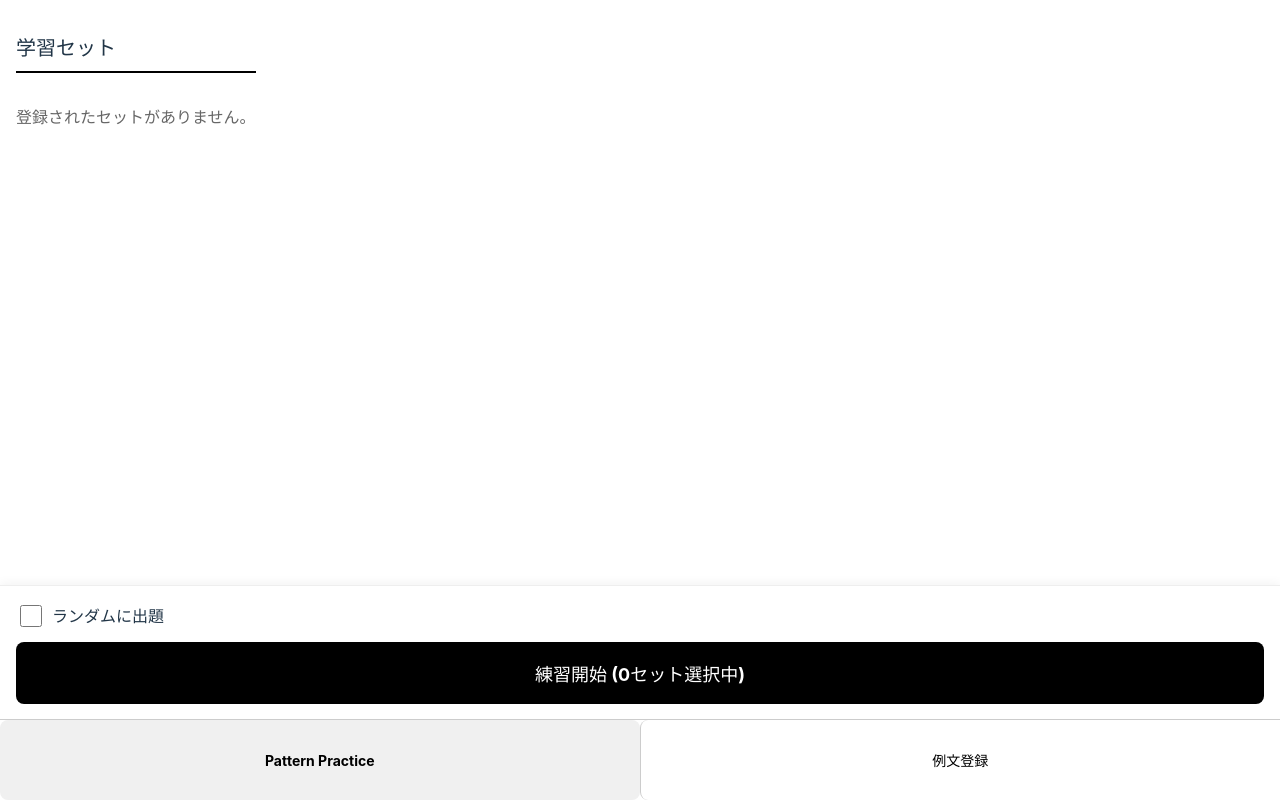
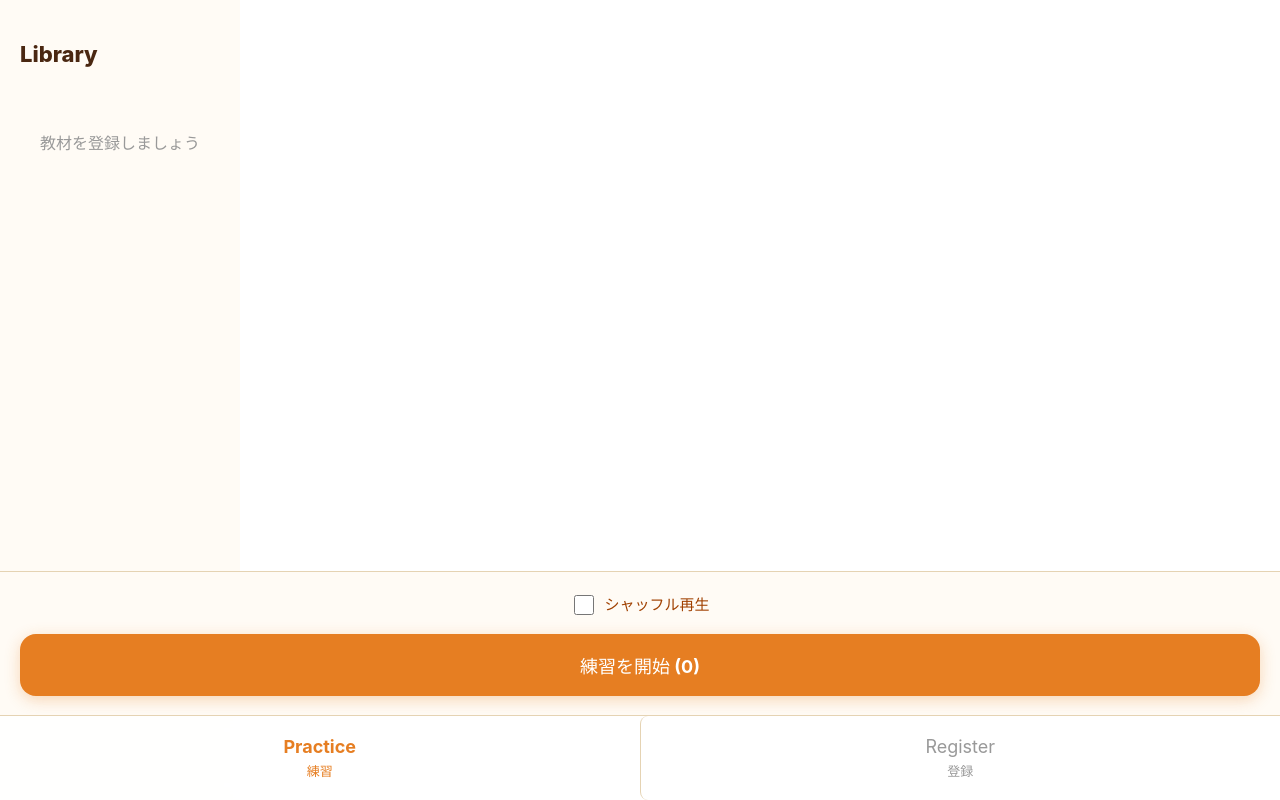
Before and after one commit to telephthalicacid-web/spanishpp, a React (Vite) app: page / in a window 1280 px wide. Built offline with nearby package versions, Linux system fonts and the light colour scheme.

Commit message:
Refactor styling with color constants and layout updates
Added color constants for consistent styling and updated components to use these colors. Improved button styles and adjusted layout for better visual consistency.

```diff
--- a/src/App.jsx
+++ b/src/App.jsx
@@ -23,59 +23,99 @@ export default function App() {
     }
   };
 
+  // デザイン共通定数
+  const colors = {
+    bg: '#FFFBF5',           // 非常に薄いベージュ（生成り）
+    primary: '#E67E22',      // 暖かいオレンジ（テラコッタ）
+    secondary: '#A04000',    // 深い茶色
+    text: '#4A2711',         // 濃いブラウン
+    accent: '#FDEBD0',       // 薄いピーチ（選択時）
+    white: '#FFFFFF',
+    border: '#E5D3B3'        // 薄い茶系の境界線
+  };
+
   const inputStyle = {
     width: '100%',
     padding: '12px',
     fontSize: '16px',
     boxSizing: 'border-box',
-    border: '1px solid #ccc',
-    borderRadius: '4px',
+    border: `1px solid ${colors.border}`,
+    borderRadius: '12px',
+    backgroundColor: colors.white,
+    color: colors.text,
     appearance: 'none',
   };
 
   return (
-    <div style={{ display: 'flex', flexDirection: 'column', height: '100vh', fontFamily: '-apple-system, BlinkMacSystemFont, "Segoe UI", Roboto, Helvetica, Arial, sans-serif', backgroundColor: '#fff' }}>
+    <div style={{
+      display: 'flex',
+      flexDirection: 'column',
+      height: '100vh',
+      fontFamily: '-apple-system, BlinkMacSystemFont, "Segoe UI", Roboto, Helvetica, Arial, sans-serif',
+      backgroundColor: colors.bg,
+      color: colors.text
+    }}>
 
       {/* メインコンテンツ */}
-      <div style={{ flex: 1, overflowY: 'auto', padding: '16px' }}>
+      <div style={{ flex: 1, overflowY: 'auto', padding: '20px' }}>
         {activeTab === 'practice' ? (
-          <PracticeMode grammarSets={grammarSets} deleteSet={deleteSet} />
+          <PracticeMode grammarSets={grammarSets} deleteSet={deleteSet} colors={colors} />
         ) : (
-          <RegisterMode grammarSets={grammarSets} saveToLocalStorage={saveToLocalStorage} inputStyle={inputStyle} />
+          <RegisterMode grammarSets={grammarSets} saveToLocalStorage={saveToLocalStorage} inputStyle={inputStyle} colors={colors} />
         )}
       </div>
 
-      {/* 下部タブバー (iPhoneホームバー考慮) */}
+      {/* 下部タブバー */}
       <div style={{
         display: 'flex',
         position: 'fixed',
         bottom: 0,
         left: 0,
         right: 0,
-        borderTop: '1px solid #ccc',
-        backgroundColor: '#fff',
-        height: '80px',
+        backgroundColor: 'rgba(255, 255, 255, 0.9)',
+        backdropFilter: 'blur(10px)',
+        borderTop: `1px solid ${colors.border}`,
+        height: '84px',
         paddingBottom: 'env(safe-area-inset-bottom)',
         zIndex: 1000
       }}>
         <button
           onClick={() => setActiveTab('practice')}
-          style={{ flex: 1, border: 'none', backgroundColor: activeTab === 'practice' ? '#f0f0f0' : '#fff', fontSize: '14px', fontWeight: activeTab === 'practice' ? 'bold' : 'normal' }}
+          style={{
+            flex: 1,
+            border: 'none',
+            backgroundColor: 'transparent',
+            fontSize: '13px',
+            color: activeTab === 'practice' ? colors.primary : '#999',
+            fontWeight: activeTab === 'practice' ? 'bold' : 'normal',
+            transition: '0.3s'
+          }}
         >
-          Pattern Practice
+          <div style={{ fontSize: '18px', marginBottom: '4px' }}>Practice</div>
+          練習
         </button>
         <button
           onClick={() => setActiveTab('register')}
-          style={{ flex: 1, border: 'none', backgroundColor: activeTab === 'register' ? '#f0f0f0' : '#fff', fontSize: '14px', fontWeight: activeTab === 'register' ? 'bold' : 'normal', borderLeft: '1px solid #ccc' }}
+          style={{
+            flex: 1,
+            border: 'none',
+            backgroundColor: 'transparent',
+            fontSize: '13px',
+            color: activeTab === 'register' ? colors.primary : '#999',
+            fontWeight: activeTab === 'register' ? 'bold' : 'normal',
+            borderLeft: `1px solid ${colors.border}`,
+            transition: '0.3s'
+          }}
         >
-          例文登録
+          <div style={{ fontSize: '18px', marginBottom: '4px' }}>Register</div>
+          登録
         </button>
       </div>
     </div>
   );
 }
 
-function PracticeMode({ grammarSets, deleteSet }) {
+function PracticeMode({ grammarSets, deleteSet, colors }) {
   const [selectedIds, setSelectedIds] = useState([]);
   const [isRandom, setIsRandom] = useState(false);
   const [isPracticing, setIsPracticing] = useState(false);
@@ -99,7 +139,7 @@ function PracticeMode({ grammarSets, deleteSet }) {
       }
     });
 
-    if (queue.length === 0) return alert('セットを選択してください');
+    if (queue.length === 0) return alert('教材を選択してください');
     if (isRandom) queue.sort(() => Math.random() - 0.5);
 
     setPracticeQueue(queue);
@@ -108,70 +148,94 @@ function PracticeMode({ grammarSets, deleteSet }) {
     setIsPracticing(true);
   };
 
-  // --- 練習実行中の画面 ---
   if (isPracticing) {
     const current = practiceQueue[currentIndex];
     return (
-      <div style={{ textAlign: 'center', paddingTop: '20px' }}>
-        <p style={{ color: '#666', fontSize: '14px' }}>{current.grammarName} ({currentIndex + 1}/{practiceQueue.length})</p>
-        <div style={{ margin: '40px 0', fontSize: '22px', fontWeight: 'bold', minHeight: '80px', display: 'flex', alignItems: 'center', justifyContent: 'center' }}>{current.ja}</div>
-        <div style={{ minHeight: '80px', marginBottom: '40px', display: 'flex', alignItems: 'center', justifyContent: 'center' }}>
-          {showAnswer && <div style={{ fontSize: '22px', color: '#d32f2f', fontWeight: 'bold' }}>{current.es}</div>}
+      <div style={{ textAlign: 'center', paddingTop: '40px' }}>
+        <p style={{ color: colors.secondary, fontSize: '14px', letterSpacing: '0.05em' }}>{current.grammarName} ({currentIndex + 1}/{practiceQueue.length})</p>
+        <div style={{
+          margin: '40px 0',
+          fontSize: '24px',
+          fontWeight: 'bold',
+          minHeight: '100px',
+          display: 'flex',
+          alignItems: 'center',
+          justifyContent: 'center',
+          lineHeight: '1.4'
+        }}>{current.ja}</div>
+
+        <div style={{ minHeight: '100px', marginBottom: '40px', display: 'flex', alignItems: 'center', justifyContent: 'center' }}>
+          {showAnswer && <div style={{ fontSize: '24px', color: colors.primary, fontWeight: 'bold' }}>{current.es}</div>}
         </div>
+
         {!showAnswer ? (
-          <button onClick={() => setShowAnswer(true)} style={{ width: '100%', padding: '20px', fontSize: '18px', backgroundColor: '#000', color: '#fff', border: 'none', borderRadius: '8px' }}>解答を表示</button>
+          <button
+            onClick={() => setShowAnswer(true)}
+            style={{ width: '100%', padding: '20px', fontSize: '18px', backgroundColor: colors.primary, color: '#fff', border: 'none', borderRadius: '16px', boxShadow: '0 4px 15px rgba(230, 126, 34, 0.3)', fontWeight: 'bold' }}
+          >
+            解答を表示
+          </button>
         ) : (
-          <button onClick={() => {
+          <button
+            onClick={() => {
               if (currentIndex < practiceQueue.length - 1) {
                 setCurrentIndex(currentIndex + 1);
                 setShowAnswer(false);
               } else {
-              alert('全例文が終了しました！');
+                alert('¡Buen trabajo! 全て終了しました。');
                 setIsPracticing(false);
               }
-          }} style={{ width: '100%', padding: '20px', fontSize: '18px', backgroundColor: '#000', color: '#fff', border: 'none', borderRadius: '8px' }}>次へ</button>
+            }}
+            style={{ width: '100%', padding: '20px', fontSize: '18px', backgroundColor: colors.text, color: '#fff', border: 'none', borderRadius: '16px', fontWeight: 'bold' }}
+          >
+            次へ進む
+          </button>
         )}
-        <button onClick={() => setIsPracticing(false)} style={{ marginTop: '40px', background: 'none', border: 'none', color: '#666', textDecoration: 'underline', fontSize: '16px' }}>中断して戻る</button>
+        <button onClick={() => setIsPracticing(false)} style={{ marginTop: '40px', background: 'none', border: 'none', color: '#999', textDecoration: 'underline', fontSize: '15px' }}>練習を終了する</button>
       </div>
     );
   }
 
-  // --- 教材選択画面 ---
   return (
     <div style={{ display: 'flex', flexDirection: 'column', height: '100%' }}>
-      <h2 style={{ fontSize: '20px', borderBottom: '2px solid #000', paddingBottom: '8px', marginBottom: '16px' }}>学習セット</h2>
+      <h2 style={{ fontSize: '22px', marginBottom: '20px', fontWeight: '800' }}>Library</h2>
 
-      {/* スクロールするリスト部分 (ボタンに被らないよう下に余白) */}
-      <div style={{ paddingBottom: '160px' }}>
+      <div style={{ paddingBottom: '180px' }}>
         {grammarSets.length === 0 ? (
-          <p style={{ color: '#666' }}>登録されたセットがありません。</p>
+          <div style={{ textAlign: 'center', padding: '40px 20px', color: '#999' }}>教材を登録しましょう</div>
         ) : (
           grammarSets.map(set => (
-            <div key={set.id} style={{ display: 'flex', width: '100%', marginBottom: '12px', boxSizing: 'border-box' }}>
+            <div key={set.id} style={{
+              display: 'flex',
+              width: '100%',
+              marginBottom: '16px',
+              boxShadow: '0 2px 8px rgba(0,0,0,0.05)',
+              borderRadius: '16px',
+              overflow: 'hidden',
+              backgroundColor: colors.white,
+              border: `1px solid ${selectedIds.includes(set.id) ? colors.primary : 'transparent'}`
+            }}>
               <div
                 onClick={() => toggleSelection(set.id)}
                 style={{
                   flex: 1,
-                  border: '1px solid #000',
-                  padding: '16px',
-                  backgroundColor: selectedIds.includes(set.id) ? '#e3f2fd' : '#fff',
-                  borderRadius: '8px 0 0 8px',
+                  padding: '20px',
+                  backgroundColor: selectedIds.includes(set.id) ? colors.accent : colors.white,
                   cursor: 'pointer'
                 }}
               >
-                <div style={{ fontWeight: 'bold', fontSize: '18px' }}>{set.grammarName}</div>
-                <div style={{ fontSize: '12px', color: '#666' }}>Level: {set.cefrLevel}</div>
+                <div style={{ fontWeight: 'bold', fontSize: '18px', marginBottom: '4px' }}>{set.grammarName}</div>
+                <div style={{ fontSize: '13px', color: colors.secondary, opacity: 0.8 }}>Level: {set.cefrLevel}</div>
               </div>
               <button
                 onClick={() => deleteSet(set.id)}
                 style={{
                   width: '60px',
-                  color: 'red',
-                  border: '1px solid #000',
-                  borderLeft: 'none',
-                  backgroundColor: '#fff',
-                  borderRadius: '0 8px 8px 0',
-                  fontSize: '12px'
+                  color: '#E74C3C',
+                  border: 'none',
+                  backgroundColor: colors.white,
+                  fontSize: '11px',
+                  borderLeft: `1px solid ${colors.border}`
                 }}
               >
                 削除
@@ -181,27 +245,25 @@ function PracticeMode({ grammarSets, deleteSet }) {
         )}
       </div>
 
-      {/* 下部に固定される操作エリア */}
       <div style={{
         position: 'fixed',
-        bottom: '80px', // タブバーのすぐ上
+        bottom: '84px',
         left: 0,
         right: 0,
-        backgroundColor: '#fff',
-        padding: '16px',
-        borderTop: '1px solid #eee',
-        boxShadow: '0 -2px 10px rgba(0,0,0,0.05)',
+        backgroundColor: 'rgba(255, 251, 245, 0.95)',
+        padding: '20px',
+        borderTop: `1px solid ${colors.border}`,
         zIndex: 500
       }}>
-        <div style={{ marginBottom: '12px' }}>
-          <label style={{ display: 'flex', alignItems: 'center', fontSize: '16px', cursor: 'pointer' }}>
+        <div style={{ marginBottom: '16px', display: 'flex', justifyContent: 'center' }}>
+          <label style={{ display: 'flex', alignItems: 'center', fontSize: '15px', color: colors.secondary }}>
             <input
               type="checkbox"
               checked={isRandom}
               onChange={e => setIsRandom(e.target.checked)}
-              style={{ width: '22px', height: '22px', marginRight: '10px' }}
+              style={{ width: '20px', height: '20px', marginRight: '10px', accentColor: colors.primary }}
             />
-            ランダムに出題
+            シャッフル再生
           </label>
         </div>
         <button
@@ -210,21 +272,22 @@ function PracticeMode({ grammarSets, deleteSet }) {
             width: '100%',
             padding: '18px',
             fontSize: '18px',
-            backgroundColor: '#000',
+            backgroundColor: colors.primary,
             color: '#fff',
             border: 'none',
-            borderRadius: '8px',
-            fontWeight: 'bold'
+            borderRadius: '16px',
+            fontWeight: 'bold',
+            boxShadow: '0 4px 15px rgba(230, 126, 34, 0.3)'
           }}
         >
-          練習開始 ({selectedIds.length}セット選択中)
+          練習を開始 ({selectedIds.length})
         </button>
       </div>
     </div>
   );
 }
 
-function RegisterMode({ grammarSets, saveToLocalStorage, inputStyle }) {
+function RegisterMode({ grammarSets, saveToLocalStorage, inputStyle, colors }) {
   const [grammarName, setGrammarName] = useState('');
   const [cefrLevel, setCefrLevel] = useState('A1');
   const [bulkInput, setBulkInput] = useState('');
@@ -239,58 +302,55 @@ function RegisterMode({ grammarSets, saveToLocalStorage, inputStyle }) {
     }
     setSentences(newSentences);
     setBulkInput('');
-    alert('反映しました');
   };
 
   const handleSave = () => {
     if (!grammarName) return alert('文法名を入力してください');
     const validSentences = sentences.filter(s => s.ja && s.es);
-    if (validSentences.length === 0) return alert('例文を1つ以上入力してください');
+    if (validSentences.length === 0) return alert('例文を入力してください');
     const newSet = { id: Date.now().toString(), grammarName, cefrLevel, sentences: validSentences };
     saveToLocalStorage([...grammarSets, newSet]);
     setGrammarName('');
     setSentences(Array.from({ length: 10 }, () => ({ ja: '', es: '' })));
-    alert('保存しました');
+    alert('新しいセットを保存しました');
   };
 
   return (
-    <div style={{ paddingBottom: '40px' }}>
-      <h2 style={{ fontSize: '20px', borderBottom: '2px solid #000', paddingBottom: '8px', marginBottom: '16px' }}>新規登録</h2>
-      <div style={{ marginBottom: '12px' }}>
-        <label style={{ fontSize: '14px', display: 'block', marginBottom: '4px' }}>文法名</label>
-        <input type="text" placeholder="例: 点過去" value={grammarName} onChange={e => setGrammarName(e.target.value)} style={inputStyle} />
+    <div style={{ paddingBottom: '60px' }}>
+      <h2 style={{ fontSize: '22px', marginBottom: '20px', fontWeight: '800' }}>New Set</h2>
+      <div style={{ marginBottom: '16px' }}>
+        <input type="text" placeholder="文法項目（例: 点過去）" value={grammarName} onChange={e => setGrammarName(e.target.value)} style={inputStyle} />
       </div>
       <div style={{ marginBottom: '24px' }}>
-        <label style={{ fontSize: '14px', display: 'block', marginBottom: '4px' }}>CEFRレベル</label>
         <select value={cefrLevel} onChange={e => setCefrLevel(e.target.value)} style={inputStyle}>
           {['A1', 'A2', 'B1', 'B2', 'C1', 'C2'].map(lv => <option key={lv} value={lv}>{lv}</option>)}
         </select>
       </div>
 
-      <div style={{ backgroundColor: '#f9f9f9', padding: '16px', borderRadius: '8px', marginBottom: '24px', border: '1px solid #eee' }}>
-        <h3 style={{ fontSize: '16px', marginTop: 0, marginBottom: '8px' }}>一括ペースト</h3>
+      <div style={{ backgroundColor: colors.accent, padding: '20px', borderRadius: '20px', marginBottom: '32px' }}>
+        <h3 style={{ fontSize: '15px', marginTop: 0, marginBottom: '12px', opacity: 0.8 }}>Bulk Import</h3>
         <textarea
-          placeholder="日本語&#10;スペイン語&#10;の順に貼り付け"
+          placeholder="日本語とスペイン語を交互に貼り付け"
           value={bulkInput}
           onChange={e => setBulkInput(e.target.value)}
-          style={{ ...inputStyle, height: '120px', marginBottom: '12px' }}
+          style={{ ...inputStyle, height: '140px', marginBottom: '12px', border: 'none' }}
         />
-        <button onClick={handleApplyBulk} style={{ width: '100%', padding: '12px', backgroundColor: '#666', color: '#fff', border: 'none', borderRadius: '4px', fontWeight: 'bold' }}>反映</button>
+        <button onClick={handleApplyBulk} style={{ width: '100%', padding: '12px', backgroundColor: colors.white, color: colors.primary, border: 'none', borderRadius: '12px', fontWeight: 'bold' }}>リストに反映</button>
       </div>
 
-      <h3 style={{ fontSize: '16px', marginBottom: '12px' }}>内容確認・修正</h3>
+      <h3 style={{ fontSize: '16px', marginBottom: '16px', paddingLeft: '4px' }}>Preview</h3>
       {sentences.map((s, i) => (
-        <div key={i} style={{ marginBottom: '16px', padding: '12px', border: '1px solid #eee', borderRadius: '8px' }}>
-          <div style={{ fontSize: '12px', color: '#999', marginBottom: '4px' }}>例文 {i + 1}</div>
+        <div key={i} style={{ marginBottom: '20px', padding: '16px', backgroundColor: colors.white, borderRadius: '16px', boxShadow: '0 2px 5px rgba(0,0,0,0.03)' }}>
+          <div style={{ fontSize: '11px', color: '#BBB', marginBottom: '8px', fontWeight: 'bold' }}>{String(i + 1).padStart(2, '0')}</div>
           <input type="text" placeholder="日本語" value={s.ja} onChange={e => {
             const n = [...sentences]; n[i].ja = e.target.value; setSentences(n);
-          }} style={{ ...inputStyle, marginBottom: '8px', padding: '8px' }} />
+          }} style={{ ...inputStyle, marginBottom: '8px', padding: '8px', border: 'none', backgroundColor: '#F9F9F9' }} />
           <input type="text" placeholder="Español" value={s.es} onChange={e => {
             const n = [...sentences]; n[i].es = e.target.value; setSentences(n);
-          }} style={{ ...inputStyle, padding: '8px' }} />
+          }} style={{ ...inputStyle, padding: '8px', border: 'none', backgroundColor: '#F9F9F9' }} />
         </div>
       ))}
-      <button onClick={handleSave} style={{ width: '100%', padding: '20px', fontSize: '18px', backgroundColor: '#000', color: '#fff', border: 'none', borderRadius: '8px', fontWeight: 'bold' }}>セットを保存</button>
+      <button onClick={handleSave} style={{ width: '100%', padding: '20px', fontSize: '18px', backgroundColor: colors.primary, color: '#fff', border: 'none', borderRadius: '16px', fontWeight: 'bold', boxShadow: '0 4px 15px rgba(230, 126, 34, 0.3)' }}>このセットを保存する</button>
     </div>
   );
 }
```
Lines whose indentation alone changed are shown as unchanged.
